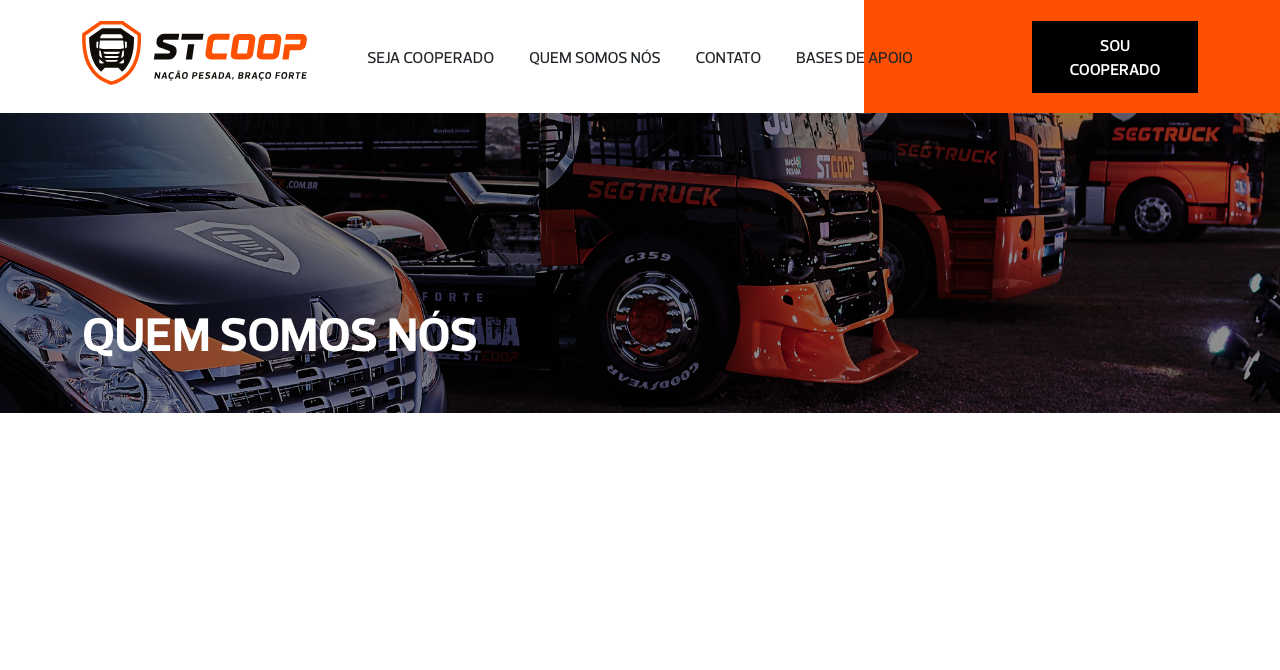
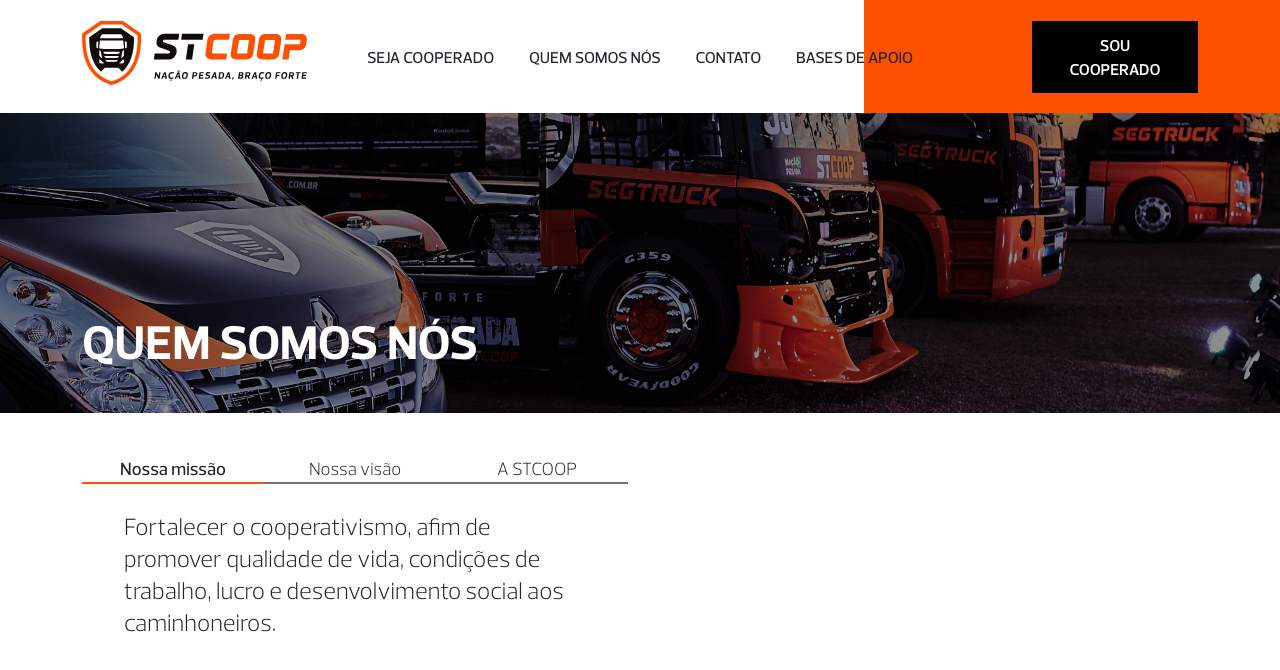
Before and after one commit to krugerrgabriel/stcoop, a Next.js app: page /quem-somos in a window 1280 px wide. Shown: the top 670 px of the page. Built offline with nearby package versions, Linux system fonts and the light colour scheme.

Commit message:
02/09/2021 - 15h12

```diff
--- /dev/null
+++ b/components/Tabs/index.tsx
@@ -0,0 +1,83 @@
+import { useState } from "react";
+
+import Image from "next/image";
+
+import YouTube from "react-youtube";
+
+import {
+  Body,
+  Header,
+  TabsBox,
+  Tab,
+  TabText,
+  VideoLayer,
+  ImageBox,
+} from "./styles";
+
+import { Container, Row, Col } from "react-bootstrap";
+
+const Tabs: React.FC = () => {
+  const [activeTab, setActiveTab] = useState(0);
+
+  const opts = {
+    height: "535",
+    width: "955",
+    playerVars: {
+      autoplay: 1,
+    },
+  };
+  return (
+    <Body>
+      <Container>
+        <Row>
+          <Col lg={6}>
+            <Row>
+              <Col lg={12}>
+                <TabsBox>
+                  <Header>
+                    <Tab
+                      active={activeTab == 0 ? true : false}
+                      onClick={() => setActiveTab(0)}
+                    >
+                      Nossa missão
+                    </Tab>
+                    <Tab
+                      active={activeTab == 1 ? true : false}
+                      onClick={() => setActiveTab(1)}
+                    >
+                      Nossa visão
+                    </Tab>
+                    <Tab
+                      active={activeTab == 2 ? true : false}
+                      onClick={() => setActiveTab(2)}
+                    >
+                      A STCOOP
+                    </Tab>
+                  </Header>
+                </TabsBox>
+              </Col>
+            </Row>
+            <Row>
+              <Col lg={12}>
+                <TabText>
+                  Fortalecer o cooperativismo, afim de promover qualidade de
+                  vida, condições de trabalho, lucro e desenvolvimento social
+                  aos caminhoneiros.
+                </TabText>
+              </Col>
+            </Row>
+          </Col>
+          <Col lg={6}></Col>
+        </Row>
+      </Container>
+      <VideoLayer>
+        <ImageBox>
+          {/* @ts-ignore */}
+          <YouTube videoId="W0Wy1A1GWKQ" opts={opts} />
+        </ImageBox>
+      </VideoLayer>
+    </Body>
+  );
+};
+
+export default Tabs;
--- /dev/null
+++ b/components/Tabs/styles.ts
@@ -0,0 +1,62 @@
+import styled from "styled-components";
+
+export const Body = styled.div`
+    position: relative;
+
+    height: 1000px;
+`;
+
+export const TabsBox = styled.div`
+    width: 100%;
+
+    padding: 42px 0 0 0;
+`;
+
+export const Header = styled.div`
+    display: flex;
+    align-items: center;
+    justify-content: space-between;
+
+    width: 100%;
+`;
+
+export const Tab = styled.div<{ active?: Boolean }>`
+    font-size: 18px;
+    font-weight: ${(props) => props.active ? 500 : 400};
+
+    text-align: center;
+
+    width: 100%;
+
+    cursor: pointer;
+
+    ${(props) => props.active ? `border-bottom: 2px solid ${props.theme.colors.orange};` : 'border-bottom: 2px solid #707070;'};
+`;
+
+export const TabText = styled.p`
+    font-size: 24px;
+    font-weight: 400;
+
+    line-height: 32px;
+
+    padding: 26px 42px;
+`;
+
+export const VideoLayer = styled.div`
+    position: absolute;
+
+    width: 950px;
+    height: 535px;
+
+    right: 0;
+    top: -75px;
+
+    z-index: 999;
+`;
+
+export const ImageBox = styled.div`
+    position: relative;
+
+    width: 950px;
+    height: 535px;
+`;
--- a/package.json
+++ b/package.json
@@ -21,6 +21,7 @@
     "react-bootstrap": "^1.6.1",
     "react-dom": "17.0.2",
     "react-multi-carousel": "^2.6.5",
+    "react-youtube": "^7.13.1",
     "styled-components": "^5.3.0"
   },
   "devDependencies": {
--- a/pages/quem-somos.tsx
+++ b/pages/quem-somos.tsx
@@ -4,8 +4,10 @@ import Head from "next/head";
 import Image from "next/image";
 
 import Navbar from "../components/Navbar";
+import Tabs from "../components/Tabs";
 
 import { FullBanner } from "../styles/";
+import { InfoBox } from "../styles/pages/quem-somos";
 
 import { Container } from "react-bootstrap";
 
@@ -19,7 +21,9 @@ const quemSomos: NextPage = () => {
       <Head>
         <title> STCOOP | Quem Somos Nós</title>
       </Head>
+
       <Navbar />
+
       <FullBanner>
         <Image
           src={QuemSomosBanner}
@@ -31,6 +35,10 @@ const quemSomos: NextPage = () => {
           <h1> QUEM SOMOS NÓS </h1>
         </Container>
       </FullBanner>
+
+      <InfoBox>
+        <Tabs />
+      </InfoBox>
     </>
   );
 };
--- a/styles/index.ts
+++ b/styles/index.ts
@@ -54,8 +54,11 @@ export const FullBanner = styled.div`
 
     h1{
         color: ${({ theme }) => theme.colors.white};
+
         font-size: 48px;
         font-weight: 700;
+
+        margin: 0;
 
         z-index: 2;
     }
--- /dev/null
+++ b/styles/pages/quem-somos.ts
@@ -0,0 +1,3 @@
+import styled from "styled-components";
+
+export const InfoBox = styled.div``;
```
Also changed, not shown: public/images/stcoop-oque-e-segtruck.png (added), 1 other file (tests, documents, lock files or other folders).
